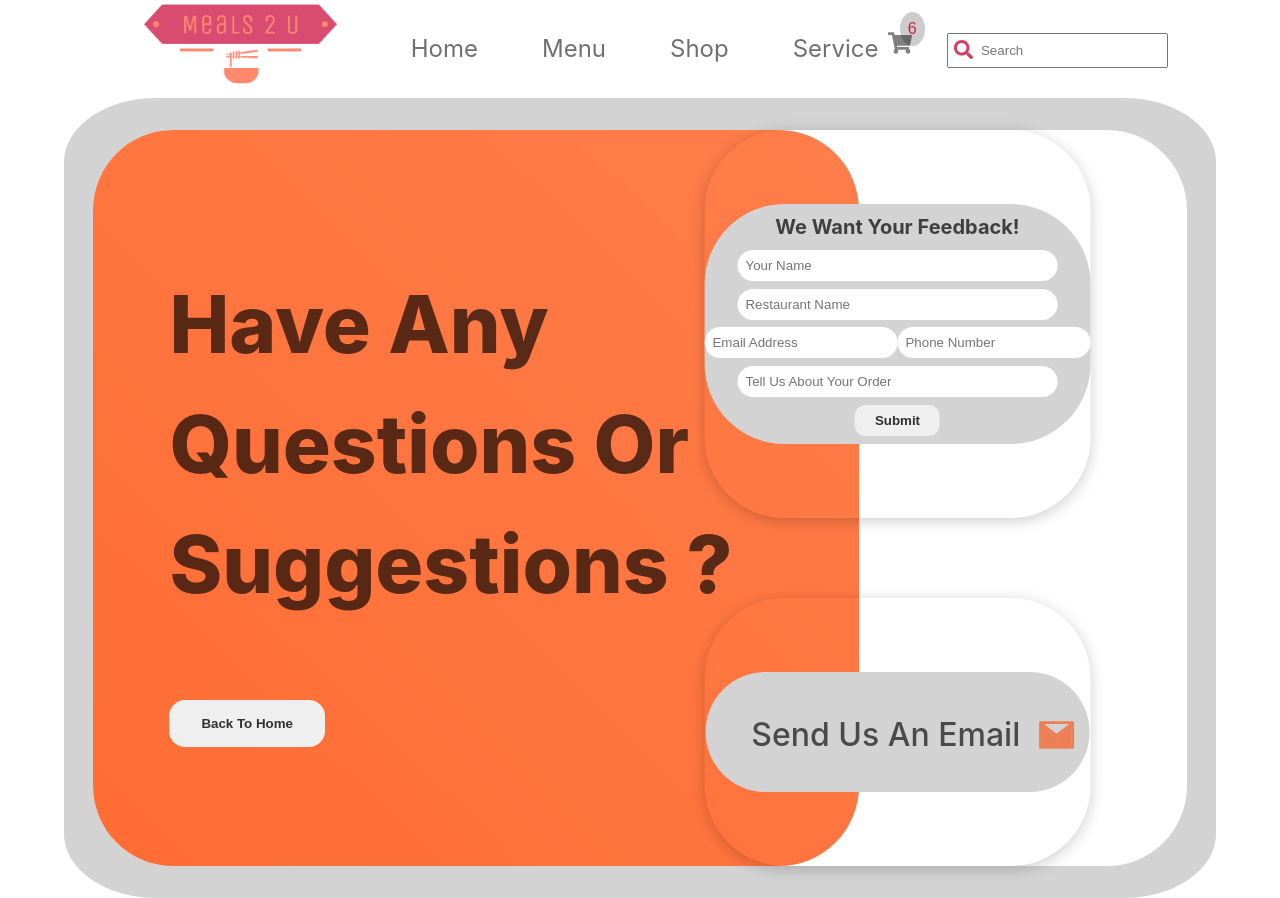
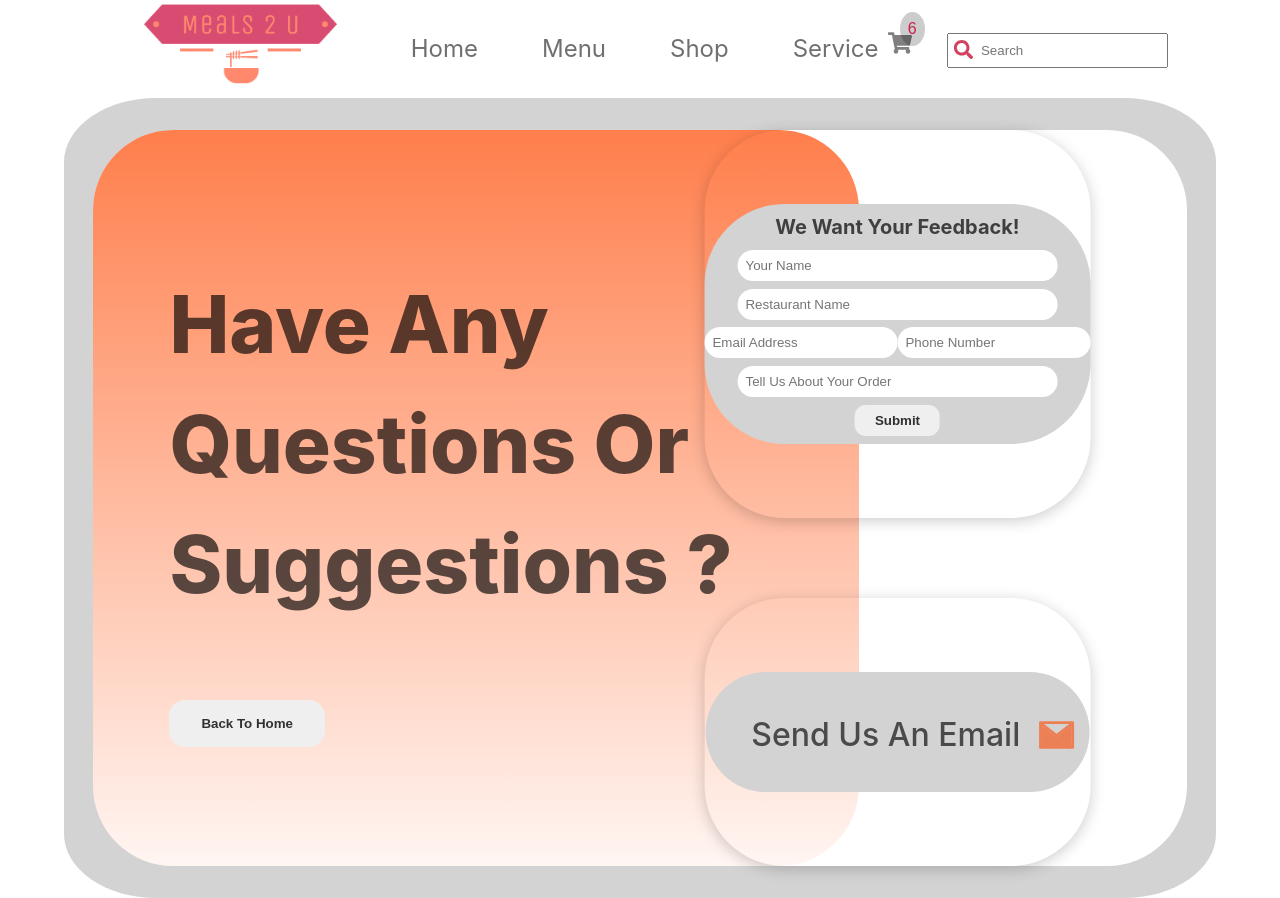
Before and after one commit to Jscorz/React-Food-Delivery-App, a React (Create React App) app: page /service in a window 1280 px wide. Built offline with nearby package versions, Linux system fonts and the light colour scheme.

Commit message:
updated some orange background to gradient with large drop off in transparency

```diff
--- a/src/components/Menu.js
+++ b/src/components/Menu.js
@@ -49,9 +49,9 @@ const Wrapper = styled.section`
       margin: 2rem;
       min-width: 95%;
       background: linear-gradient(
-        to right top,
-        rgba(255, 72, 0, 0.8),
-        rgba(255, 72, 0, 0.704)
+        to bottom,
+        rgba(255, 72, 0, 0.7),
+        rgba(255, 72, 0, 0.05)
       );
       border-radius: 5rem;
 
--- a/src/components/Service.js
+++ b/src/components/Service.js
@@ -55,9 +55,9 @@ const Wrapper = styled.section`
     grid-column: 1 / 2;
     grid-row: 1 / 3;
     background: linear-gradient(
-      to right top,
-      rgba(255, 72, 0, 0.8),
-      rgba(255, 72, 0, 0.704)
+      to bottom,
+      rgba(255, 72, 0, 0.7),
+      rgba(255, 72, 0, 0.05)
     );
     border-radius: 5rem;
     display: flex;
--- a/src/components/Shop.js
+++ b/src/components/Shop.js
@@ -32,9 +32,9 @@ const Wrapper = styled.section`
       margin: 2rem;
       min-width: 95%;
       background: linear-gradient(
-        to right top,
-        rgba(255, 72, 0, 0.8),
-        rgba(255, 72, 0, 0.704)
+        to bottom,
+        rgba(255, 72, 0, 0.7),
+        rgba(255, 72, 0, 0.1)
       );
       border-radius: 5rem;
 
```
